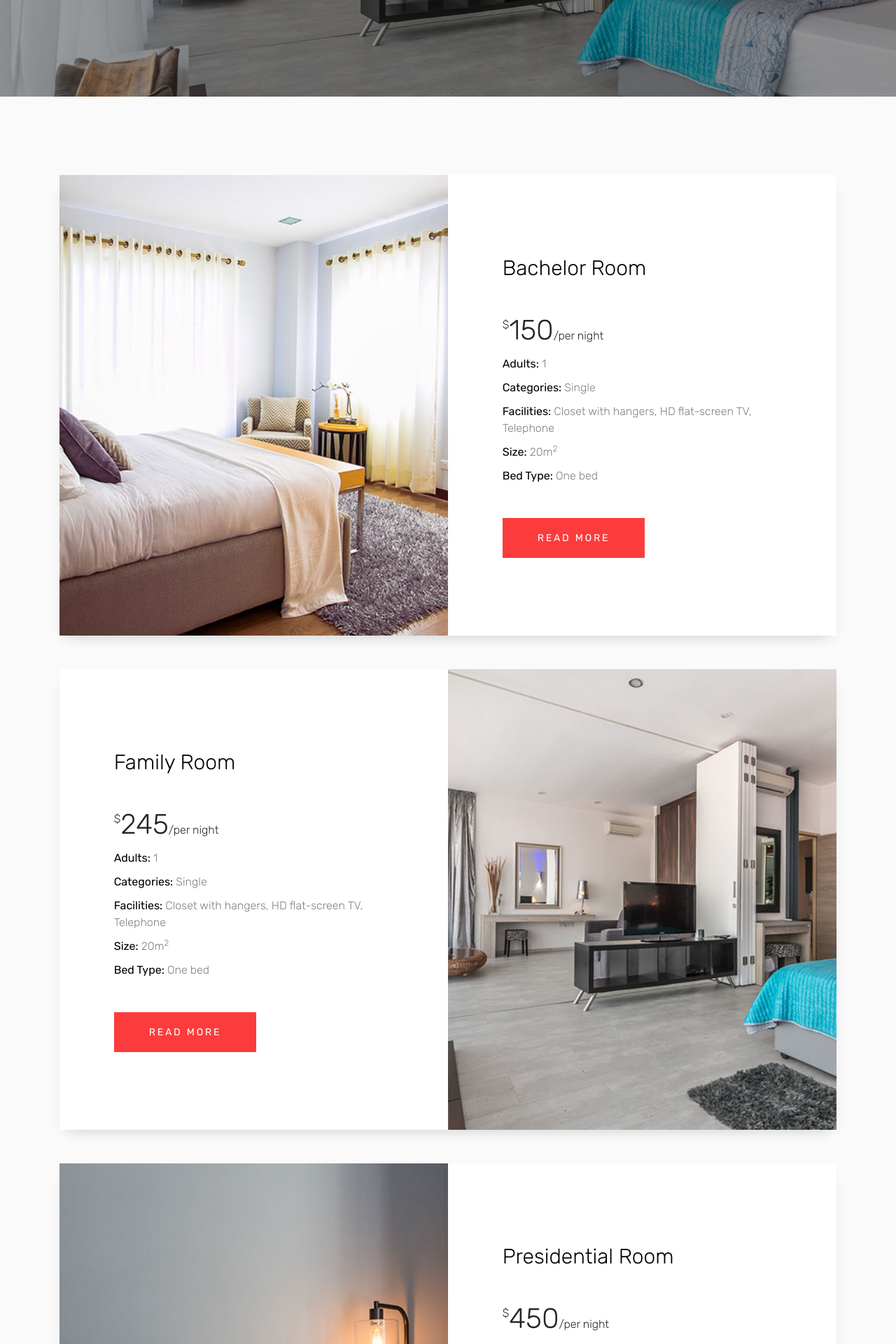
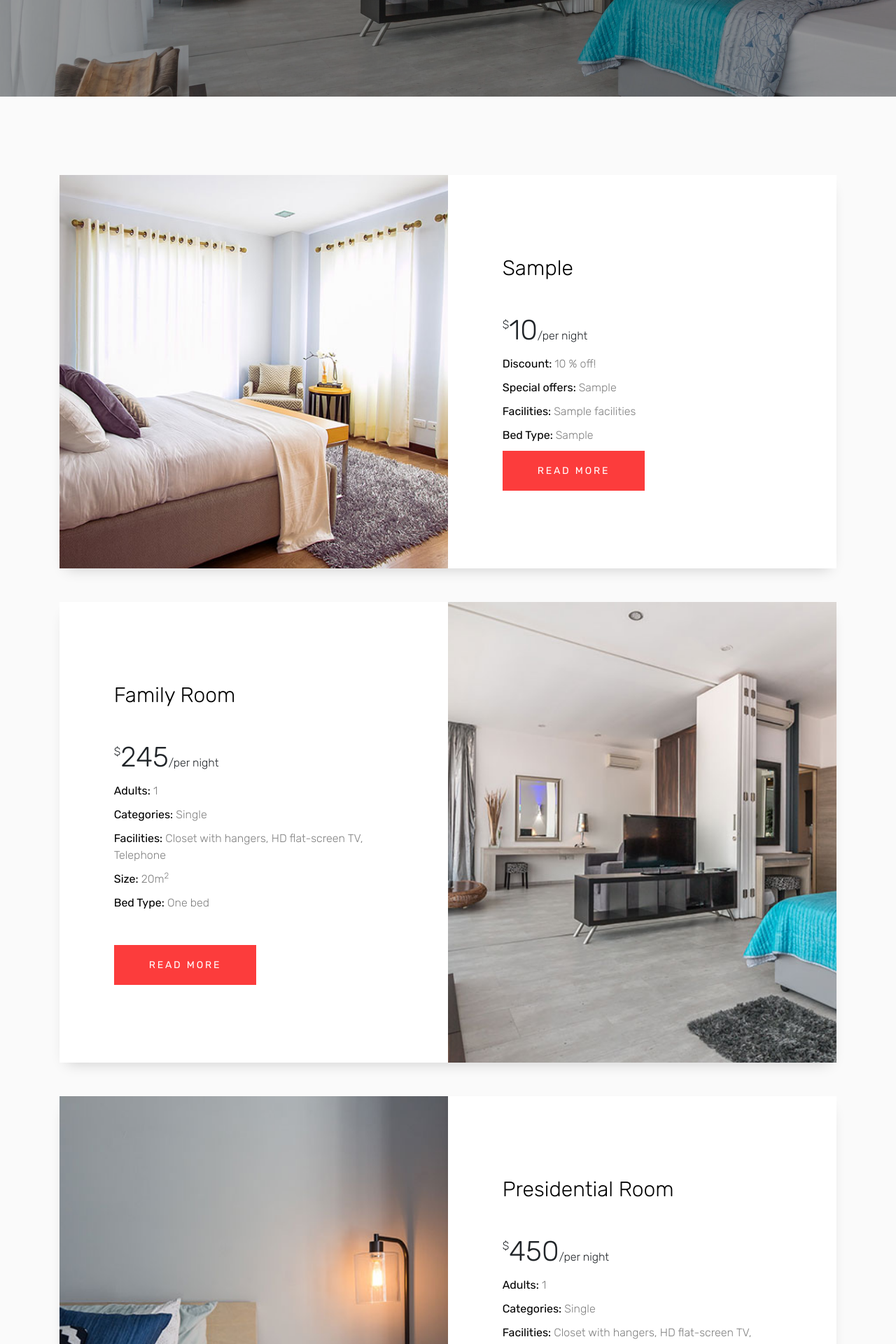
Before and after one commit to zarif98sjs/innOcity, a Django app: template hotel/templates/hotel/rooms.html in a window 1280 px wide. Shown: the part 562-2482 px from the top of the page at 70% size. Run offline with Django 3.2, Linux system fonts and the light colour scheme; the template is opened without the code that fills it: most values are stand-ins (such as "Sample title", 1, 10 or a date in 2020); some libraries are stand-ins or nearby versions; some web fonts are replaced.

Commit message:
Rooms Page updated

```diff
--- a/hotel/templates/hotel/index.html
+++ b/hotel/templates/hotel/index.html
@@ -205,7 +205,6 @@
               <div class="nonloop-block-13 owl-carousel">
                   {% if room_types %}
                   {% for room in room_types %}
-
                       <div class="item">
                         <div class="block-34">
                           <div class="image">
@@ -225,7 +224,6 @@
                           </div>
                         </div>
                       </div>
-
                   {% endfor %}
               {% else %}
               <h2 class="header">No rooms available</h2>
--- a/hotel/templates/hotel/rooms.html
+++ b/hotel/templates/hotel/rooms.html
@@ -61,33 +61,37 @@
     <div class="site-section bg-light">
       <div class="container">
         <div class="row mb-5">
+
+            {% if room_types %}
+            {% for room in room_types %}
           <div class="col-md-12 mb-5">
-
             <div class="block-3 d-md-flex">
               <div class="image" style="background-image: url({% static 'hotel/images/img_1.jpg'%}); "></div>
               <div class="text">
 
-                <h2 class="heading">Bachelor Room</h2>
-                <div class="price"><sup>$</sup><span class="number">150</span><sub>/per night</sub></div>
-                <ul class="specs mb-5">
-                  <li><strong>Adults:</strong> 1</li>
-                  <li><strong>Categories:</strong> Single</li>
-                  <li><strong>Facilities:</strong> Closet with hangers, HD flat-screen TV, Telephone</li>
-                  <li><strong>Size:</strong> 20m<sup>2</sup></li>
-                  <li><strong>Bed Type:</strong> One bed</li>
-                </ul>
+                <h2 class="heading">{{ room.room_type }}</h2>
+                            <div class="price"><sup>$</sup><span class="number">{{room.cost}}</span><sub>/per night</sub></div>
+                            <ul class="specs">
+                              <li><strong>Discount: </strong> {{ room.discount }} % off!</li>
+                              {% if room.special_offer is not null %}
+                              <li><strong>Special offers: </strong> {{ room.special_offer }}</li>
+                              {% endif %}
+                              <li><strong>Facilities: </strong>{{ room.facilities }}</li>
+                              <li><strong>Bed Type: </strong> {{ room.bed_type }}</li>
+                            </ul>
 
                 <p><a href="#" class="btn btn-primary py-3 px-5">Read More</a></p>
 
               </div>
             </div>
-
-
           </div>
+            {% endfor %}
+            {% else %}
+                <h2 class="header">No rooms available</h2>
+            {% endif %}
 
 
           <div class="col-md-12 mb-5">
-
             <div class="block-3 d-md-flex">
               <div class="image order-2" style="background-image: url({% static 'hotel/images/img_2.jpg'%}); "></div>
               <div class="text order-1">
@@ -137,187 +141,185 @@
 
         </div>
 
-
-
-        <div class="row mb-5 pt-5 justify-content-center">
-            <div class="col-md-7 text-center section-heading">
-              <h2 class="heading">More Rooms</h2>
-              <p>Lorem ipsum dolor sit amet, consectetur adipisicing elit. Reprehenderit, iusto, omnis! Quidem, sint, impedit? Dicta eaque delectus tempora hic, corporis velit doloremque quod quam laborum, nobis iusto autem culpa quaerat!</p>
-            </div>
-          </div>
-
-        <div class="row">
-          <div class="col-lg-4 mb-5">
-            <div class="block-34">
-              <div class="image">
-                <a href="#"><img src="{% static 'hotel/images/img_1.jpg'%}" alt="Image placeholder"></a>
-              </div>
-              <div class="text">
-                <h2 class="heading">Bachelor Room</h2>
-                <div class="price"><sup>$</sup><span class="number">156</span><sub>/per night</sub></div>
-                <ul class="specs">
-                  <li><strong>Adults:</strong> 1</li>
-                  <li><strong>Categories:</strong> Single</li>
-                  <li><strong>Facilities:</strong> Closet with hangers, HD flat-screen TV, Telephone</li>
-                  <li><strong>Size:</strong> 20m<sup>2</sup></li>
-                  <li><strong>Bed Type:</strong> One bed</li>
-                </ul>
-              </div>
-            </div>
-          </div>
-
-          <div class="col-lg-4 mb-5">
-            <div class="block-34">
-              <div class="image">
-                <a href="#"><img src="{% static 'hotel/images/img_2.jpg'%}" alt="Image placeholder"></a>
-              </div>
-              <div class="text">
-                <h2 class="heading">Family Room</h2>
-                <div class="price"><sup>$</sup><span class="number">245</span><sub>/per night</sub></div>
-                <ul class="specs">
-                  <li><strong>Adults:</strong> 1</li>
-                  <li><strong>Categories:</strong> Single</li>
-                  <li><strong>Facilities:</strong> Closet with hangers, HD flat-screen TV, Telephone</li>
-                  <li><strong>Size:</strong> 20m<sup>2</sup></li>
-                  <li><strong>Bed Type:</strong> One bed</li>
-                </ul>
-              </div>
-            </div>
-          </div>
-
-          <div class="col-lg-4 mb-5">
-            <div class="block-34">
-              <div class="image">
-                <a href="#"><img src="{% static 'hotel/images/img_3.jpg'%}" alt="Image placeholder"></a>
-              </div>
-              <div class="text">
-                <h2 class="heading">Presidential Room</h2>
-                <div class="price"><sup>$</sup><span class="number">375</span><sub>/per night</sub></div>
-                <ul class="specs">
-                  <li><strong>Adults:</strong> 1</li>
-                  <li><strong>Categories:</strong> Single</li>
-                  <li><strong>Facilities:</strong> Closet with hangers, HD flat-screen TV, Telephone</li>
-                  <li><strong>Size:</strong> 20m<sup>2</sup></li>
-                  <li><strong>Bed Type:</strong> One bed</li>
-                </ul>
-              </div>
-            </div>
-          </div>
-
-          <div class="col-lg-4 mb-5">
-            <div class="block-34">
-              <div class="image">
-                <a href="#"><img src="{% static 'hotel/images/img_1.jpg'%}" alt="Image placeholder"></a>
-              </div>
-              <div class="text">
-                <h2 class="heading">Bachelor Room</h2>
-                <div class="price"><sup>$</sup><span class="number">156</span><sub>/per night</sub></div>
-                <ul class="specs">
-                  <li><strong>Adults:</strong> 1</li>
-                  <li><strong>Categories:</strong> Single</li>
-                  <li><strong>Facilities:</strong> Closet with hangers, HD flat-screen TV, Telephone</li>
-                  <li><strong>Size:</strong> 20m<sup>2</sup></li>
-                  <li><strong>Bed Type:</strong> One bed</li>
-                </ul>
-              </div>
-            </div>
-          </div>
-
-          <div class="col-lg-4 mb-5">
-            <div class="block-34">
-              <div class="image">
-                <a href="#"><img src="{% static 'hotel/images/img_2.jpg'%}" alt="Image placeholder"></a>
-              </div>
-              <div class="text">
-                <h2 class="heading">Family Room</h2>
-                <div class="price"><sup>$</sup><span class="number">245</span><sub>/per night</sub></div>
-                <ul class="specs">
-                  <li><strong>Adults:</strong> 1</li>
-                  <li><strong>Categories:</strong> Single</li>
-                  <li><strong>Facilities:</strong> Closet with hangers, HD flat-screen TV, Telephone</li>
-                  <li><strong>Size:</strong> 20m<sup>2</sup></li>
-                  <li><strong>Bed Type:</strong> One bed</li>
-                </ul>
-              </div>
-            </div>
-          </div>
-
-          <div class="col-lg-4 mb-5">
-            <div class="block-34">
-              <div class="image">
-                <a href="#"><img src="{% static 'hotel/images/img_3.jpg'%}" alt="Image placeholder"></a>
-              </div>
-              <div class="text">
-                <h2 class="heading">Presidential Room</h2>
-                <div class="price"><sup>$</sup><span class="number">375</span><sub>/per night</sub></div>
-                <ul class="specs">
-                  <li><strong>Adults:</strong> 1</li>
-                  <li><strong>Categories:</strong> Single</li>
-                  <li><strong>Facilities:</strong> Closet with hangers, HD flat-screen TV, Telephone</li>
-                  <li><strong>Size:</strong> 20m<sup>2</sup></li>
-                  <li><strong>Bed Type:</strong> One bed</li>
-                </ul>
-              </div>
-            </div>
-          </div>
-
-          <div class="col-lg-4 mb-5">
-            <div class="block-34">
-              <div class="image">
-                <a href="#"><img src="{% static 'hotel/images/img_1.jpg'%}" alt="Image placeholder"></a>
-              </div>
-              <div class="text">
-                <h2 class="heading">Bachelor Room</h2>
-                <div class="price"><sup>$</sup><span class="number">156</span><sub>/per night</sub></div>
-                <ul class="specs">
-                  <li><strong>Adults:</strong> 1</li>
-                  <li><strong>Categories:</strong> Single</li>
-                  <li><strong>Facilities:</strong> Closet with hangers, HD flat-screen TV, Telephone</li>
-                  <li><strong>Size:</strong> 20m<sup>2</sup></li>
-                  <li><strong>Bed Type:</strong> One bed</li>
-                </ul>
-              </div>
-            </div>
-          </div>
-
-          <div class="col-lg-4 mb-5">
-            <div class="block-34">
-              <div class="image">
-                <a href="#"><img src="{% static 'hotel/images/img_2.jpg'%}" alt="Image placeholder"></a>
-              </div>
-              <div class="text">
-                <h2 class="heading">Family Room</h2>
-                <div class="price"><sup>$</sup><span class="number">245</span><sub>/per night</sub></div>
-                <ul class="specs">
-                  <li><strong>Adults:</strong> 1</li>
-                  <li><strong>Categories:</strong> Single</li>
-                  <li><strong>Facilities:</strong> Closet with hangers, HD flat-screen TV, Telephone</li>
-                  <li><strong>Size:</strong> 20m<sup>2</sup></li>
-                  <li><strong>Bed Type:</strong> One bed</li>
-                </ul>
-              </div>
-            </div>
-          </div>
-
-          <div class="col-lg-4 mb-5">
-            <div class="block-34">
-              <div class="image">
-                <a href="#"><img src="{% static 'hotel/images/img_3.jpg'%}" alt="Image placeholder"></a>
-              </div>
-              <div class="text">
-                <h2 class="heading">Presidential Room</h2>
-                <div class="price"><sup>$</sup><span class="number">375</span><sub>/per night</sub></div>
-                <ul class="specs">
-                  <li><strong>Adults:</strong> 1</li>
-                  <li><strong>Categories:</strong> Single</li>
-                  <li><strong>Facilities:</strong> Closet with hangers, HD flat-screen TV, Telephone</li>
-                  <li><strong>Size:</strong> 20m<sup>2</sup></li>
-                  <li><strong>Bed Type:</strong> One bed</li>
-                </ul>
-              </div>
-            </div>
-          </div>
-        </div>
+{#        <div class="row mb-5 pt-5 justify-content-center">#}
+{#            <div class="col-md-7 text-center section-heading">#}
+{#              <h2 class="heading">More Rooms</h2>#}
+{#              <p>Lorem ipsum dolor sit amet, consectetur adipisicing elit. Reprehenderit, iusto, omnis! Quidem, sint, impedit? Dicta eaque delectus tempora hic, corporis velit doloremque quod quam laborum, nobis iusto autem culpa quaerat!</p>#}
+{#            </div>#}
+{#          </div>#}
+{##}
+{#        <div class="row">#}
+{#          <div class="col-lg-4 mb-5">#}
+{#            <div class="block-34">#}
+{#              <div class="image">#}
+{#                <a href="#"><img src="{% static 'hotel/images/img_1.jpg'%}" alt="Image placeholder"></a>#}
+{#              </div>#}
+{#              <div class="text">#}
+{#                <h2 class="heading">Bachelor Room</h2>#}
+{#                <div class="price"><sup>$</sup><span class="number">156</span><sub>/per night</sub></div>#}
+{#                <ul class="specs">#}
+{#                  <li><strong>Adults:</strong> 1</li>#}
+{#                  <li><strong>Categories:</strong> Single</li>#}
+{#                  <li><strong>Facilities:</strong> Closet with hangers, HD flat-screen TV, Telephone</li>#}
+{#                  <li><strong>Size:</strong> 20m<sup>2</sup></li>#}
+{#                  <li><strong>Bed Type:</strong> One bed</li>#}
+{#                </ul>#}
+{#              </div>#}
+{#            </div>#}
+{#          </div>#}
+{##}
+{#          <div class="col-lg-4 mb-5">#}
+{#            <div class="block-34">#}
+{#              <div class="image">#}
+{#                <a href="#"><img src="{% static 'hotel/images/img_2.jpg'%}" alt="Image placeholder"></a>#}
+{#              </div>#}
+{#              <div class="text">#}
+{#                <h2 class="heading">Family Room</h2>#}
+{#                <div class="price"><sup>$</sup><span class="number">245</span><sub>/per night</sub></div>#}
+{#                <ul class="specs">#}
+{#                  <li><strong>Adults:</strong> 1</li>#}
+{#                  <li><strong>Categories:</strong> Single</li>#}
+{#                  <li><strong>Facilities:</strong> Closet with hangers, HD flat-screen TV, Telephone</li>#}
+{#                  <li><strong>Size:</strong> 20m<sup>2</sup></li>#}
+{#                  <li><strong>Bed Type:</strong> One bed</li>#}
+{#                </ul>#}
+{#              </div>#}
+{#            </div>#}
+{#          </div>#}
+{##}
+{#          <div class="col-lg-4 mb-5">#}
+{#            <div class="block-34">#}
+{#              <div class="image">#}
+{#                <a href="#"><img src="{% static 'hotel/images/img_3.jpg'%}" alt="Image placeholder"></a>#}
+{#              </div>#}
+{#              <div class="text">#}
+{#                <h2 class="heading">Presidential Room</h2>#}
+{#                <div class="price"><sup>$</sup><span class="number">375</span><sub>/per night</sub></div>#}
+{#                <ul class="specs">#}
+{#                  <li><strong>Adults:</strong> 1</li>#}
+{#                  <li><strong>Categories:</strong> Single</li>#}
+{#                  <li><strong>Facilities:</strong> Closet with hangers, HD flat-screen TV, Telephone</li>#}
+{#                  <li><strong>Size:</strong> 20m<sup>2</sup></li>#}
+{#                  <li><strong>Bed Type:</strong> One bed</li>#}
+{#                </ul>#}
+{#              </div>#}
+{#            </div>#}
+{#          </div>#}
+{##}
+{#          <div class="col-lg-4 mb-5">#}
+{#            <div class="block-34">#}
+{#              <div class="image">#}
+{#                <a href="#"><img src="{% static 'hotel/images/img_1.jpg'%}" alt="Image placeholder"></a>#}
+{#              </div>#}
+{#              <div class="text">#}
+{#                <h2 class="heading">Bachelor Room</h2>#}
+{#                <div class="price"><sup>$</sup><span class="number">156</span><sub>/per night</sub></div>#}
+{#                <ul class="specs">#}
+{#                  <li><strong>Adults:</strong> 1</li>#}
+{#                  <li><strong>Categories:</strong> Single</li>#}
+{#                  <li><strong>Facilities:</strong> Closet with hangers, HD flat-screen TV, Telephone</li>#}
+{#                  <li><strong>Size:</strong> 20m<sup>2</sup></li>#}
+{#                  <li><strong>Bed Type:</strong> One bed</li>#}
+{#                </ul>#}
+{#              </div>#}
+{#            </div>#}
+{#          </div>#}
+{##}
+{#          <div class="col-lg-4 mb-5">#}
+{#            <div class="block-34">#}
+{#              <div class="image">#}
+{#                <a href="#"><img src="{% static 'hotel/images/img_2.jpg'%}" alt="Image placeholder"></a>#}
+{#              </div>#}
+{#              <div class="text">#}
+{#                <h2 class="heading">Family Room</h2>#}
+{#                <div class="price"><sup>$</sup><span class="number">245</span><sub>/per night</sub></div>#}
+{#                <ul class="specs">#}
+{#                  <li><strong>Adults:</strong> 1</li>#}
+{#                  <li><strong>Categories:</strong> Single</li>#}
+{#                  <li><strong>Facilities:</strong> Closet with hangers, HD flat-screen TV, Telephone</li>#}
+{#                  <li><strong>Size:</strong> 20m<sup>2</sup></li>#}
+{#                  <li><strong>Bed Type:</strong> One bed</li>#}
+{#                </ul>#}
+{#              </div>#}
+{#            </div>#}
+{#          </div>#}
+{##}
+{#          <div class="col-lg-4 mb-5">#}
+{#            <div class="block-34">#}
+{#              <div class="image">#}
+{#                <a href="#"><img src="{% static 'hotel/images/img_3.jpg'%}" alt="Image placeholder"></a>#}
+{#              </div>#}
+{#              <div class="text">#}
+{#                <h2 class="heading">Presidential Room</h2>#}
+{#                <div class="price"><sup>$</sup><span class="number">375</span><sub>/per night</sub></div>#}
+{#                <ul class="specs">#}
+{#                  <li><strong>Adults:</strong> 1</li>#}
+{#                  <li><strong>Categories:</strong> Single</li>#}
+{#                  <li><strong>Facilities:</strong> Closet with hangers, HD flat-screen TV, Telephone</li>#}
+{#                  <li><strong>Size:</strong> 20m<sup>2</sup></li>#}
+{#                  <li><strong>Bed Type:</strong> One bed</li>#}
+{#                </ul>#}
+{#              </div>#}
+{#            </div>#}
+{#          </div>#}
+{##}
+{#          <div class="col-lg-4 mb-5">#}
+{#            <div class="block-34">#}
+{#              <div class="image">#}
+{#                <a href="#"><img src="{% static 'hotel/images/img_1.jpg'%}" alt="Image placeholder"></a>#}
+{#              </div>#}
+{#              <div class="text">#}
+{#                <h2 class="heading">Bachelor Room</h2>#}
+{#                <div class="price"><sup>$</sup><span class="number">156</span><sub>/per night</sub></div>#}
+{#                <ul class="specs">#}
+{#                  <li><strong>Adults:</strong> 1</li>#}
+{#                  <li><strong>Categories:</strong> Single</li>#}
+{#                  <li><strong>Facilities:</strong> Closet with hangers, HD flat-screen TV, Telephone</li>#}
+{#                  <li><strong>Size:</strong> 20m<sup>2</sup></li>#}
+{#                  <li><strong>Bed Type:</strong> One bed</li>#}
+{#                </ul>#}
+{#              </div>#}
+{#            </div>#}
+{#          </div>#}
+{##}
+{#          <div class="col-lg-4 mb-5">#}
+{#            <div class="block-34">#}
+{#              <div class="image">#}
+{#                <a href="#"><img src="{% static 'hotel/images/img_2.jpg'%}" alt="Image placeholder"></a>#}
+{#              </div>#}
+{#              <div class="text">#}
+{#                <h2 class="heading">Family Room</h2>#}
+{#                <div class="price"><sup>$</sup><span class="number">245</span><sub>/per night</sub></div>#}
+{#                <ul class="specs">#}
+{#                  <li><strong>Adults:</strong> 1</li>#}
+{#                  <li><strong>Categories:</strong> Single</li>#}
+{#                  <li><strong>Facilities:</strong> Closet with hangers, HD flat-screen TV, Telephone</li>#}
+{#                  <li><strong>Size:</strong> 20m<sup>2</sup></li>#}
+{#                  <li><strong>Bed Type:</strong> One bed</li>#}
+{#                </ul>#}
+{#              </div>#}
+{#            </div>#}
+{#          </div>#}
+{##}
+{#          <div class="col-lg-4 mb-5">#}
+{#            <div class="block-34">#}
+{#              <div class="image">#}
+{#                <a href="#"><img src="{% static 'hotel/images/img_3.jpg'%}" alt="Image placeholder"></a>#}
+{#              </div>#}
+{#              <div class="text">#}
+{#                <h2 class="heading">Presidential Room</h2>#}
+{#                <div class="price"><sup>$</sup><span class="number">375</span><sub>/per night</sub></div>#}
+{#                <ul class="specs">#}
+{#                  <li><strong>Adults:</strong> 1</li>#}
+{#                  <li><strong>Categories:</strong> Single</li>#}
+{#                  <li><strong>Facilities:</strong> Closet with hangers, HD flat-screen TV, Telephone</li>#}
+{#                  <li><strong>Size:</strong> 20m<sup>2</sup></li>#}
+{#                  <li><strong>Bed Type:</strong> One bed</li>#}
+{#                </ul>#}
+{#              </div>#}
+{#            </div>#}
+{#          </div>#}
+{#        </div>#}
       </div>
     </div>
 
```
